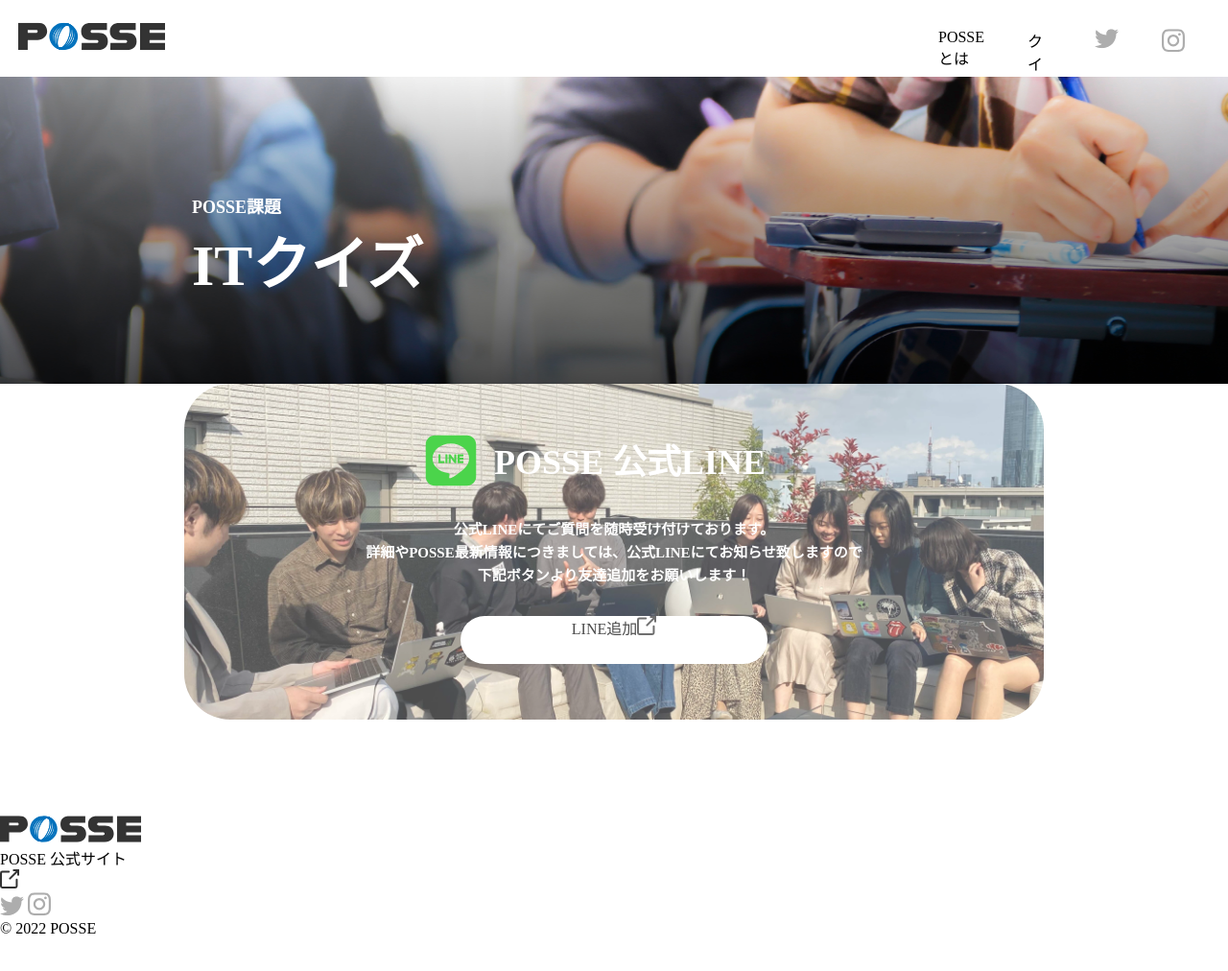
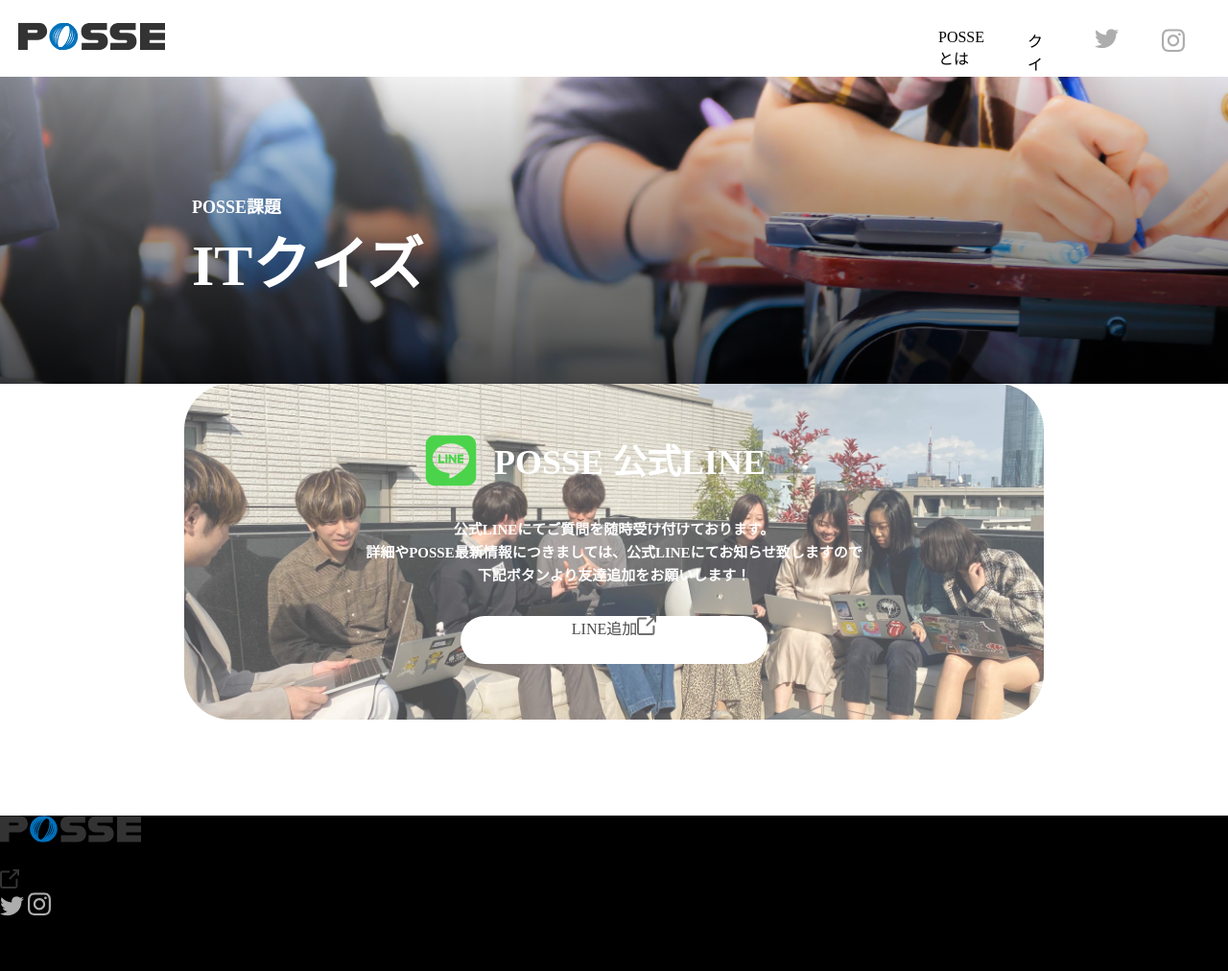
Before and after one commit to kohta9521/quiz-remake, a plain HTML site: page index.html in a window 1280 px wide. Shown: the whole page at 96% size. Before the commit the page ends 977 px from the top, so only its background shows below. Drawn offline with Linux system fonts and the light colour scheme.

Commit message:
_footer.scss　記述　途中

```diff
--- a/SCSS/config/_contact.scss
+++ b/SCSS/config/_contact.scss
@@ -7,7 +7,7 @@
     margin: 0 auto;
     margin-bottom: 100px;
     border-radius: 48px;
-    background: lurl(../../assets/img/bg-line.jpg);
+    background: url(../../assets/img/bg-line.jpg);
     background-size: cover;
     &__title {
         width: 400px;
--- a/SCSS/config/_footer.scss
+++ b/SCSS/config/_footer.scss
@@ -0,0 +1,5 @@
+.footer {
+    width: 100%;
+    height: 400px;
+    background-color: black;
+}
```
Also changed, not shown: SCSS/config/_index.scss (line endings or trailing spaces), SCSS/style.css, 1 other file.
